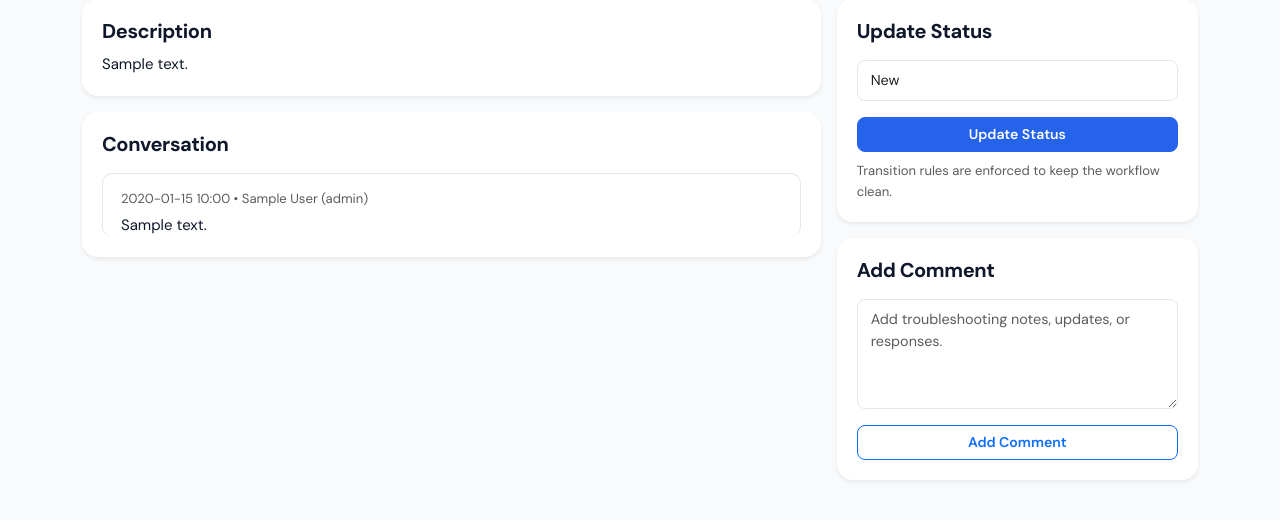
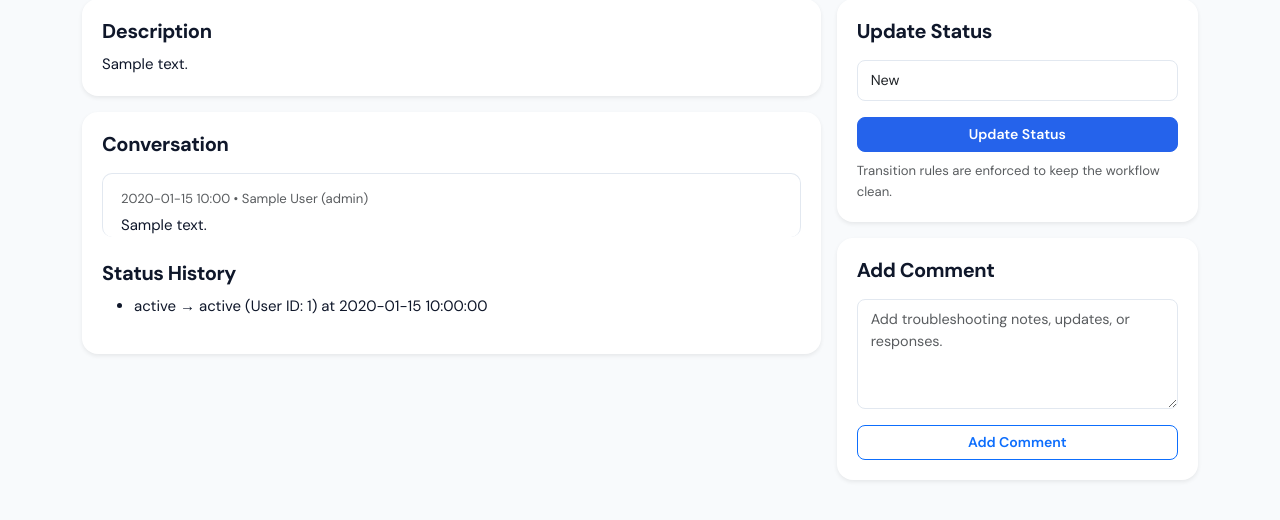
Before and after one commit to jacqu3xf/helpdeskhub, a Flask app: page /tickets/1 in a window 1280 px wide. Shown: the part 204-724 px from the top of the page. Run offline with Flask 3, Linux system fonts and the light colour scheme; a user stored in the database is signed in; tables that the repository leaves empty hold one stand-in row (values such as "Sample post").

Commit message:
Updated backend/database
Backend and database changes for status tracking feature.

```diff
--- a/app.py
+++ b/app.py
@@ -2,7 +2,7 @@ from flask import Flask, render_template, redirect, url_for, flash, request, abo
 from flask_login import LoginManager, login_user, login_required, logout_user, current_user
 from sqlalchemy import or_
 
-from models import db, User, Ticket, Comment
+from models import db, User, Ticket, Comment, StatusHistory
 from forms import RegisterForm, LoginForm, TicketForm, CommentForm, StatusForm, UserRoleForm
 
 app = Flask(__name__)
@@ -320,8 +320,18 @@ def ticket_detail(ticket_id):
                 if new_status not in allowed:
                     flash(f"Invalid transition: {ticket.status} → {new_status}", "danger")
                 else:
+                    old_status = ticket.status
                     ticket.status = new_status
+                    history = StatusHistory(
+
+                        ticket_id=ticket.id,
+                        old_status=old_status,
+                        new_status=new_status,
+                        user_id=current_user.id
+                    )
+                    db.session.add(history)
                     db.session.commit()
+
                     flash(f"Status updated to {new_status}.", "success")
             return redirect(url_for("ticket_detail", ticket_id=ticket.id))
 
@@ -333,6 +343,7 @@ def ticket_detail(ticket_id):
         ticket=ticket,
         comment_form=comment_form,
         status_form=status_form,
+        history=ticket.status_history
     )
 
 
--- a/templates/ticket_detail.html
+++ b/templates/ticket_detail.html
@@ -44,6 +44,17 @@
       {% else %}
         <p class="text-muted mb-0">No comments yet.</p>
       {% endif %}
+      <h5 class="mt-4">Status History</h5>
+
+<ul>
+  {% for h in history %}
+    <li>
+      {{ h.old_status }} → {{ h.new_status }}
+      (User ID: {{ h.user_id }})
+      at {{ h.created_at }}
+    </li>
+  {% endfor %}
+</ul>
     </div>
   </div>
 
```
Also changed, not shown: models.py (+15 -0 lines).
